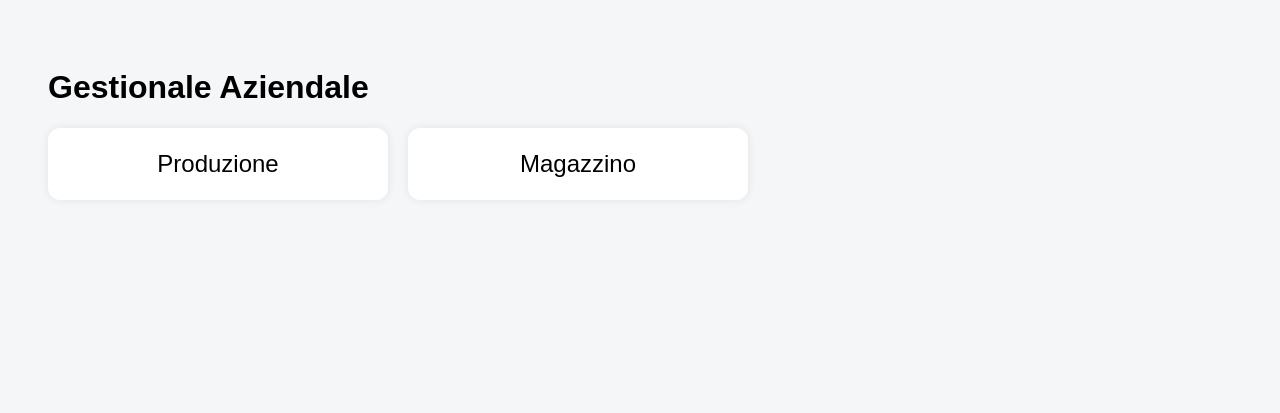
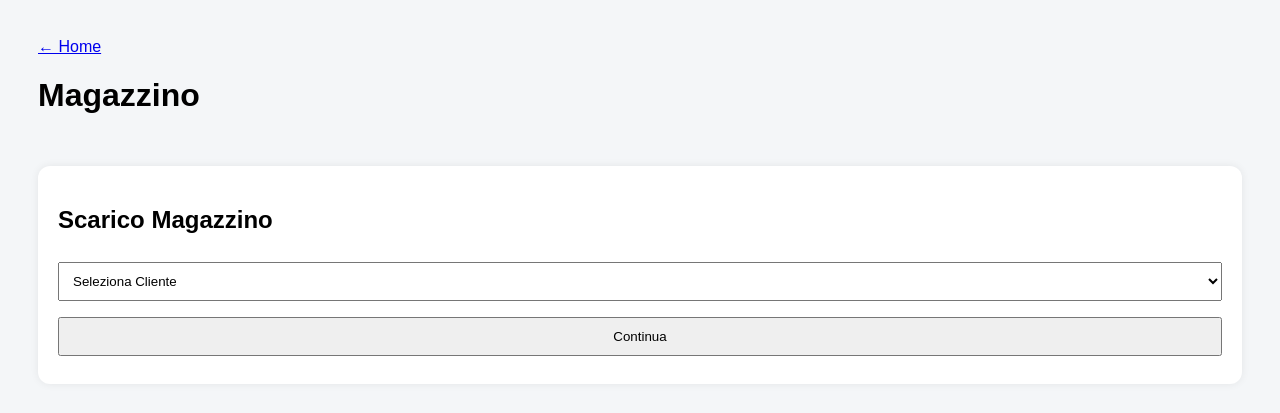
Before and after one commit to Galc987/gestionale-magazzino, a Flask app: page /magazzino in a window 1280 px wide. Shown: the top 413 px of the page. Run offline with Flask 3, Linux system fonts and the light colour scheme; data that the repository does not hold is empty; some libraries are stand-ins or nearby versions.

Commit message:
Update magazzino.html

```diff
--- a/templates/magazzino.html
+++ b/templates/magazzino.html
@@ -1,35 +1,136 @@
 <!DOCTYPE html>
 <html>
 <head>
-<title>Gestionale</title>
+<title>Magazzino</title>
+
 <style>
-body{font-family:Arial;background:#f4f6f8;padding:40px}
-.menu{
+body{
+font-family:Arial;
+padding:30px;
+background:#f4f6f8;
+}
+
+.grid{
 display:grid;
-grid-template-columns:1fr 1fr;
+grid-template-columns:repeat(auto-fit,minmax(260px,1fr));
 gap:20px;
-max-width:700px;
+margin-bottom:30px;
 }
-a{
-display:block;
-padding:22px;
+
+.card{
 background:white;
-text-decoration:none;
-color:black;
+padding:20px;
 border-radius:12px;
-font-size:24px;
-text-align:center;
-box-shadow:0 0 10px rgba(0,0,0,.08);
+box-shadow:0 0 8px rgba(0,0,0,.07);
+}
+
+.row{
+padding:7px 0;
+border-bottom:1px solid #eee;
+}
+
+.box{
+background:white;
+padding:20px;
+border-radius:12px;
+box-shadow:0 0 8px rgba(0,0,0,.07);
+}
+
+input,select,button{
+width:100%;
+padding:10px;
+margin:8px 0;
+box-sizing:border-box;
+}
+
+.ok{
+background:#e8f5e9;
+padding:12px;
+border-radius:8px;
+margin-bottom:15px;
+}
+
+.err{
+background:#ffebee;
+padding:12px;
+border-radius:8px;
+margin-bottom:15px;
 }
 </style>
+
 </head>
 <body>
 
-<h1>Gestionale Aziendale</h1>
+<a href="/">← Home</a>
 
-<div class="menu">
-<a href="/produzione">Produzione</a>
-<a href="/magazzino">Magazzino</a>
+<h1>Magazzino</h1>
+
+<div class="grid">
+
+{% for cliente, prodotti in grouped.items() %}
+<div class="card">
+
+<h2>{{cliente}}</h2>
+
+{% for p in prodotti %}
+<div class="row">{{p.prodotto}} : <b>{{p.qty}}</b></div>
+{% endfor %}
+
+</div>
+{% endfor %}
+
+</div>
+
+<div class="box">
+
+<h2>Scarico Magazzino</h2>
+
+{% if msg %}
+<div class="{% if 'completato' in msg %}ok{% else %}err{% endif %}">
+{{msg}}
+</div>
+{% endif %}
+
+<form method="GET" action="/magazzino">
+
+<select name="cliente">
+<option value="">Seleziona Cliente</option>
+
+{% for c in clients %}
+<option value="{{c}}" {% if request.args.get('cliente') == c %}selected{% endif %}>
+{{c}}
+</option>
+{% endfor %}
+
+</select>
+
+<button type="submit">Continua</button>
+
+</form>
+
+{% if request.args.get('cliente') %}
+
+<hr>
+
+<form method="POST" action="/scarica">
+
+<input type="hidden" name="client" value="{{request.args.get('cliente')}}">
+
+<h3>{{request.args.get('cliente')}}</h3>
+
+{% for p in clients[request.args.get('cliente')] %}
+<div>
+{{p}}
+<input type="number" min="0" name="qty_{{loop.index0}}">
+</div>
+{% endfor %}
+
+<button type="submit">Scarica</button>
+
+</form>
+
+{% endif %}
+
 </div>
 
 </body>
```
